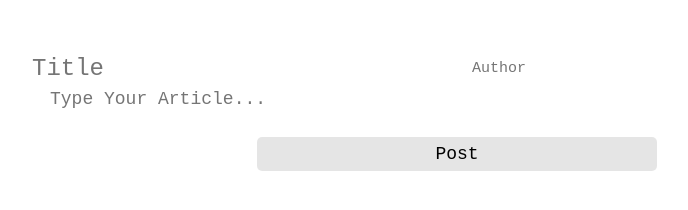
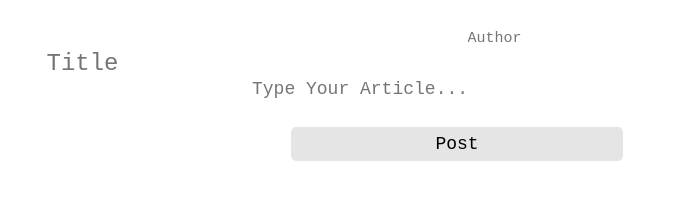
Before and after one commit to LaylaSouthcombe/lap2challenge, a website: page client/index.html in a window 1280 px wide. Shown: the whole page, without its empty margins (193-881 px from the left). Drawn offline with Linux system fonts and the light colour scheme.

Commit message:
fix form layout

```diff
--- a/client/static/css/style.css
+++ b/client/static/css/style.css
@@ -9,11 +9,11 @@
 
 form {
     display: flex;
-
     flex-wrap: wrap;
-    margin: 50px 200px 0px 200px;
+    margin: 0 auto;
     text-align: left;
     border: none;
+    width: 65%;
  }
 
  input {
@@ -26,10 +26,11 @@ form {
  }
 
  #titleField {
-     margin: 0 auto;
+     margin: 50px auto 0px auto;
      width: 410px;
      border: none;
      font-size: 24px;
+     outline: none;
 
  }
 
@@ -39,21 +40,20 @@ form {
 
  #nameField {
      margin:10px auto;
-     width: 410px;
+     width: 400px;
      border: none;
      font-size: 15px;
+     outline: none;
  }
 
  .bodyField {
      margin:0 auto;
      display: none;
-
-
  }
 
  #bodyField {
-    margin-left:43px ;
-    width: 400px;
+    margin: 0 auto;
+    width: 390px;
     border: none;
     overflow: hidden;
     display: block;
@@ -70,7 +70,7 @@ form {
 
  #newPage {
      margin: 0 auto;
-     width: 400px;
+     width: 40%;
      border-radius: 5px;
      padding: 7px;
      box-shadow: 2px;
@@ -81,5 +81,5 @@ form {
  }
 
  #formBtn {
-     margin: 0;
+     margin: 0 auto;
  }
```
